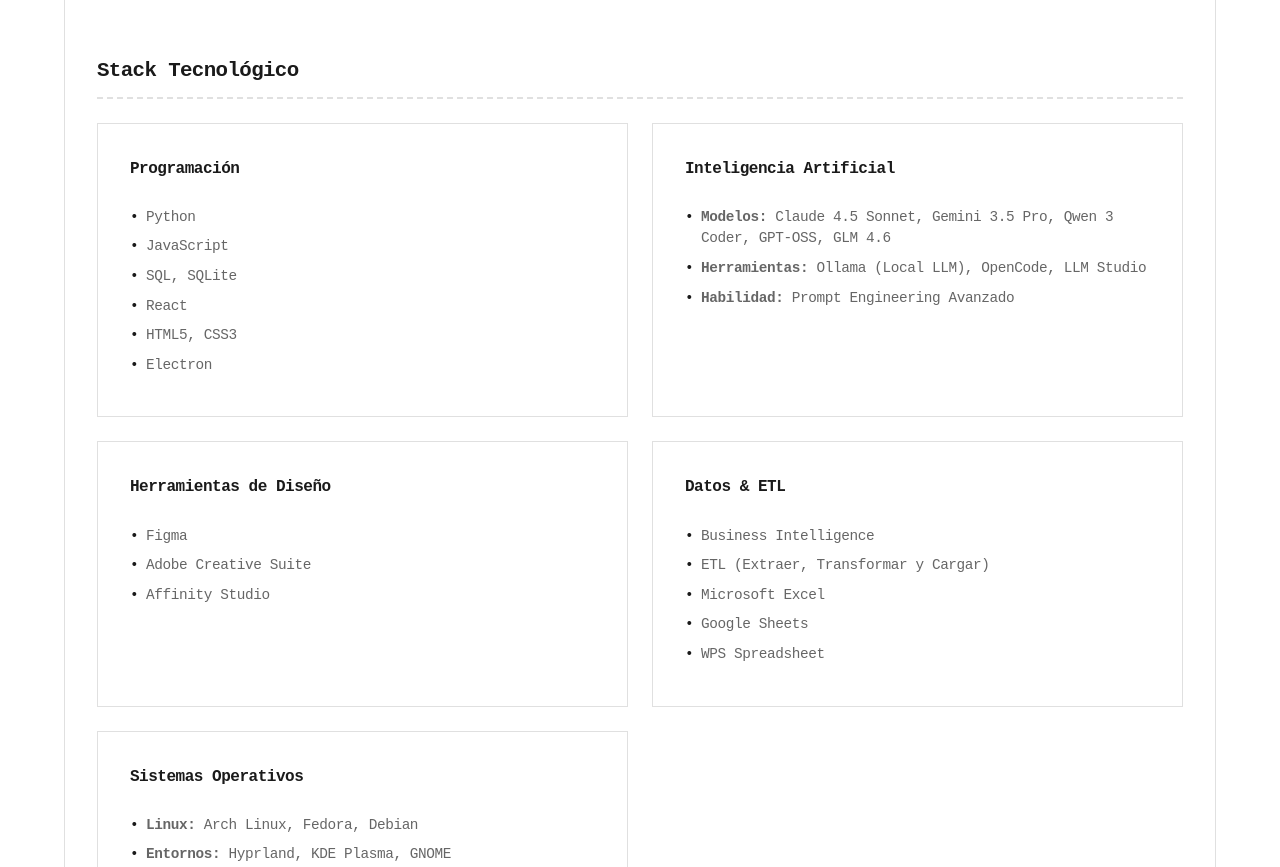
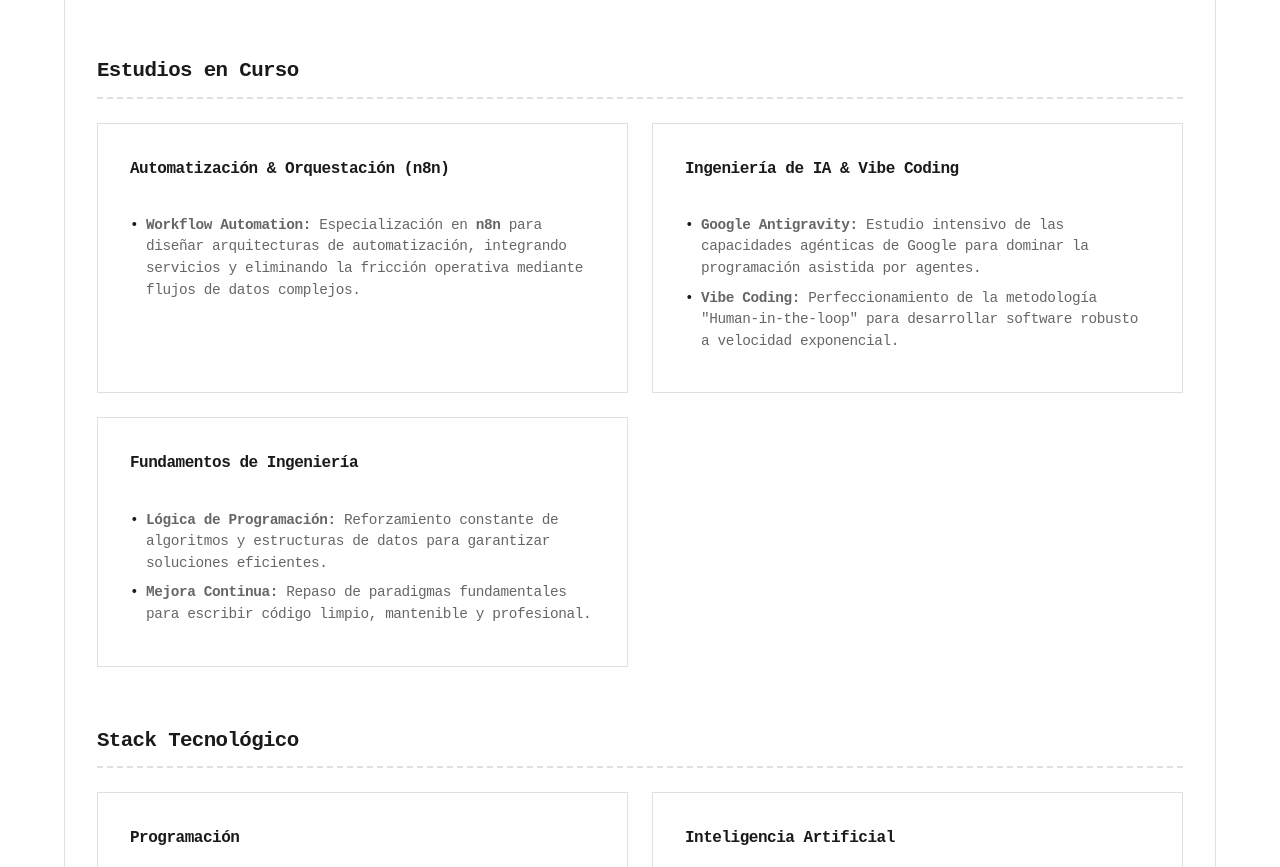
Before and after one commit to Diegolede/Diegolede.github.io, a plain HTML site: page index.html in a window 1280 px wide. Shown: the part 3671-4538 px from the top of the page. Drawn offline with Linux system fonts and the light colour scheme; no server answers; a web font is replaced by a local one.

Commit message:
Add files via upload

```diff
--- a/index.html
+++ b/index.html
@@ -315,6 +315,49 @@
                 </div>
             </section>
 
+            <!-- Section: Current Studies -->
+            <section id="current-studies" class="section fade-in">
+                <h2>Estudios en Curso</h2>
+                <div class="experience-list">
+
+                    <div class="exp-card">
+                        <div class="exp-header">
+                            <h3>Automatización & Orquestación (n8n)</h3>
+                        </div>
+                        <ul class="exp-details">
+                            <li><strong>Workflow Automation:</strong> Especialización en <strong>n8n</strong> para
+                                diseñar arquitecturas de automatización, integrando servicios y eliminando la fricción
+                                operativa mediante flujos de datos complejos.</li>
+                        </ul>
+                    </div>
+
+                    <div class="exp-card">
+                        <div class="exp-header">
+                            <h3>Ingeniería de IA & Vibe Coding</h3>
+                        </div>
+                        <ul class="exp-details">
+                            <li><strong>Google Antigravity:</strong> Estudio intensivo de las capacidades agénticas de
+                                Google para dominar la programación asistida por agentes.</li>
+                            <li><strong>Vibe Coding:</strong> Perfeccionamiento de la metodología "Human-in-the-loop"
+                                para desarrollar software robusto a velocidad exponencial.</li>
+                        </ul>
+                    </div>
+
+                    <div class="exp-card">
+                        <div class="exp-header">
+                            <h3>Fundamentos de Ingeniería</h3>
+                        </div>
+                        <ul class="exp-details">
+                            <li><strong>Lógica de Programación:</strong> Reforzamiento constante de algoritmos y
+                                estructuras de datos para garantizar soluciones eficientes.</li>
+                            <li><strong>Mejora Continua:</strong> Repaso de paradigmas fundamentales para escribir
+                                código limpio, mantenible y profesional.</li>
+                        </ul>
+                    </div>
+
+                </div>
+            </section>
+
             <!-- Section 4: Tech Stack -->
             <!-- Section 4: Tech Stack -->
             <section id="stack" class="section fade-in">
```
